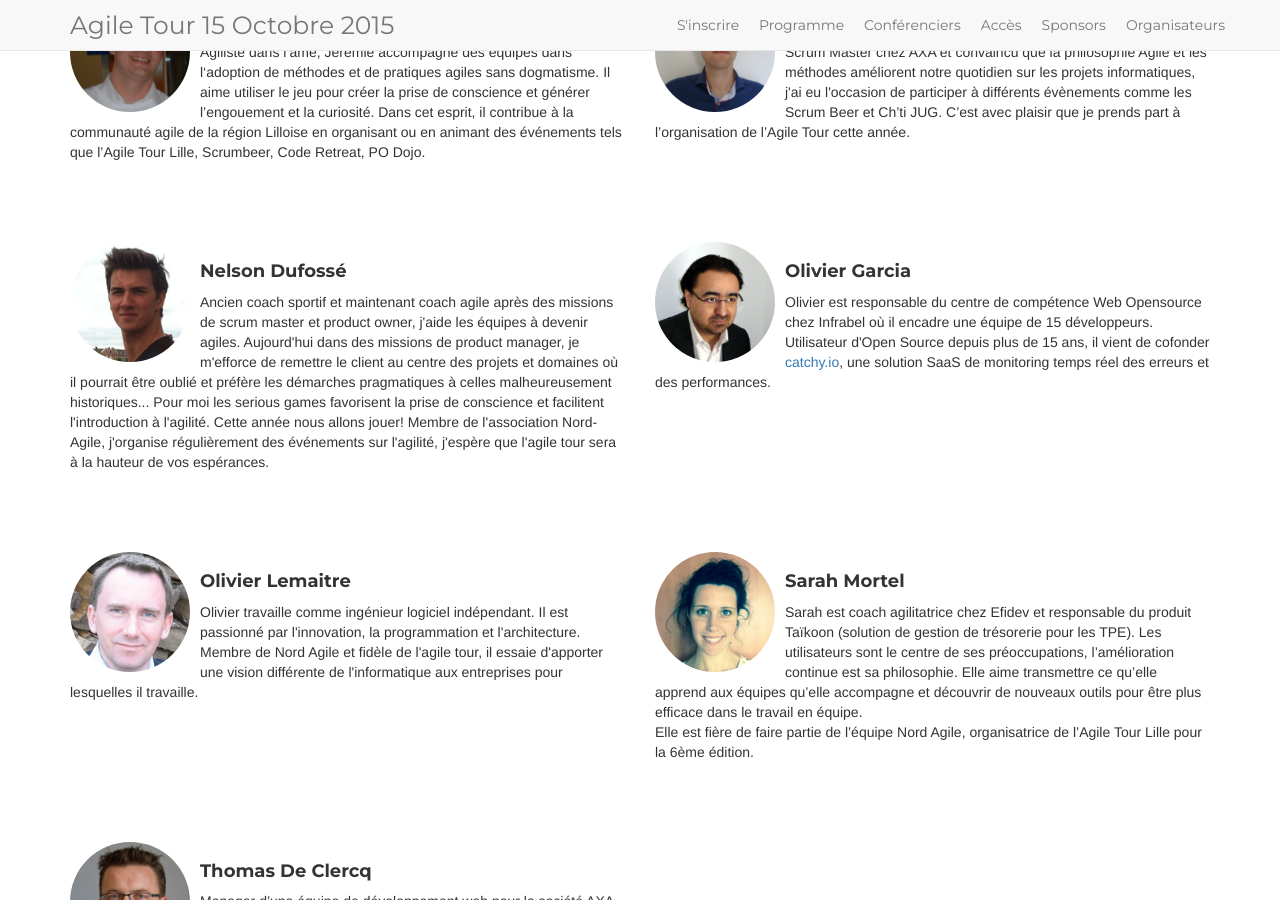
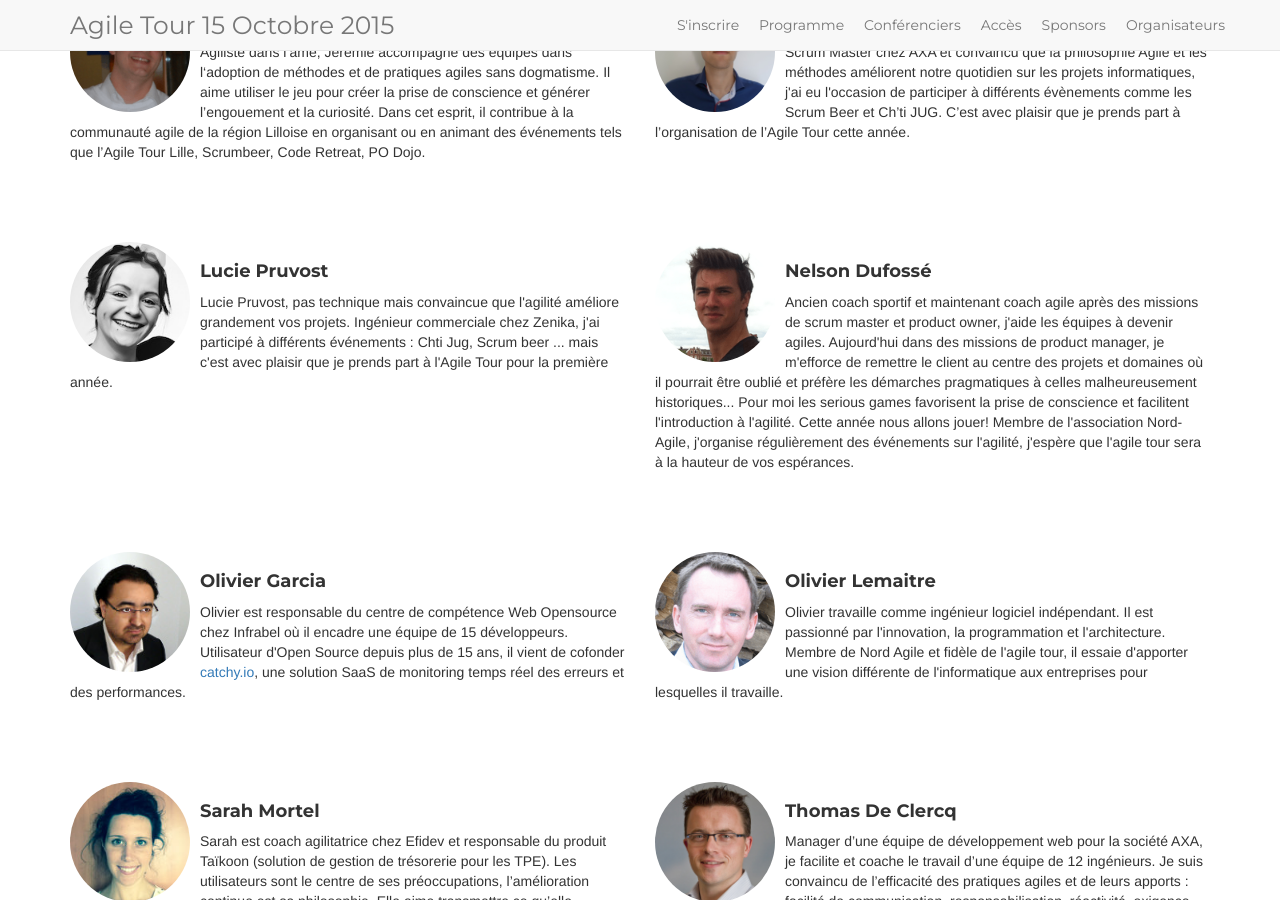
Before and after one commit to jak78/agile-tour-lille-2017, a Jekyll site: the page built from 99-orga.html, in a window 1280 px wide and 900 px high, scrolled down 434 px. Built offline with Jekyll 4.4.1, drawn with Linux system fonts in a browser that asks for light colours; nearby versions of some CDN libraries.

Commit message:
added Lucie bio

```diff
--- a/_data/orga.yml
+++ b/_data/orga.yml
@@ -42,3 +42,6 @@
     j'ai eu l'occasion de participer à différents évènements comme les Scrum Beer et Ch’ti JUG.
     C’est avec plaisir que je prends part à l’organisation de l’Agile Tour cette année.
   photo: jerome_maslak.jpg
+- name: Lucie Pruvost
+  bio: "Lucie Pruvost, pas technique mais convaincue que l'agilité améliore  grandement vos projets. Ingénieur commerciale chez Zenika, j'ai participé à différents événements : Chti Jug, Scrum beer ...  mais c'est avec plaisir que je prends part à l'Agile Tour pour la première année."
+  photo: Lucie-Pruvost.jpg
```
Also changed, not shown: img/orga/Lucie-Pruvost.jpg (added).
